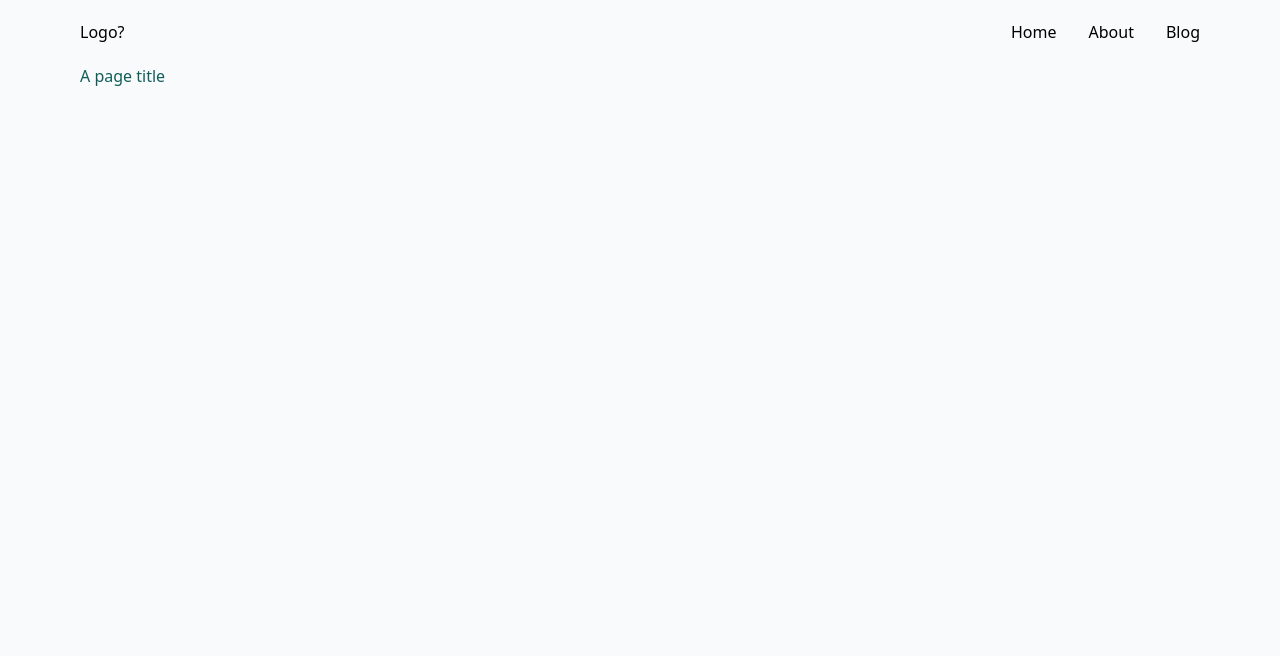
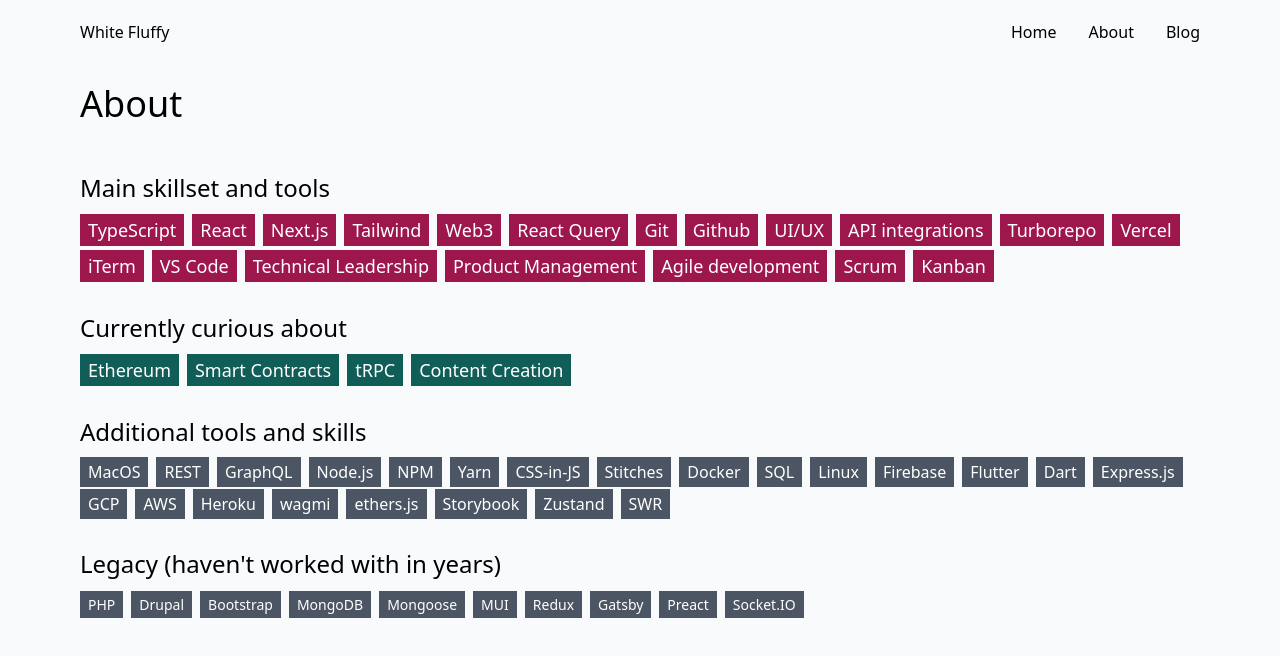
Before and after one commit to Haugen/personal-website, an Astro site: page /about in a window 1280 px wide. Built offline with nearby package versions, Linux system fonts and the light colour scheme; Astro itself is replaced by a stand-in of ours.

Commit message:
adding some skills on about page

```diff
--- a/package.json
+++ b/package.json
@@ -13,6 +13,7 @@
   "dependencies": {
     "@astrojs/tailwind": "^2.1.3",
     "astro": "^1.6.10",
+    "classnames": "^2.3.2",
     "tailwindcss": "^3.2.4"
   }
 }
--- a/src/components/Header.astro
+++ b/src/components/Header.astro
@@ -2,8 +2,8 @@
 import Navigation from "./Navigation.astro";
 ---
 
-<div class="flex justify-between items-center py-5">
-  <div>Logo?</div>
+<div class="flex justify-between items-center py-5 mb-5">
+  <div>White Fluffy</div>
   <div>
     <Navigation />
   </div>
--- /dev/null
+++ b/src/components/SkillLabel.astro
@@ -0,0 +1,18 @@
+---
+import cn from "classnames";
+
+export interface Props {
+  bg?: string;
+  size?: "lg" | "md" | "sm";
+}
+
+const { bg = "bg-gray-800", size = "md" } = Astro.props;
+
+const sizes: Record<string, string> = {
+  lg: "text-lg",
+  md: "text-md",
+  sm: "text-sm",
+};
+---
+
+<span class={cn("px-2 py-1 text-white", bg, sizes[size])}><slot /></span>
--- /dev/null
+++ b/src/components/SkillLabelList.astro
@@ -0,0 +1,23 @@
+---
+import SkillLabel from "./SkillLabel.astro";
+
+export interface Props {
+  skills: string[];
+  size?: "lg" | "md" | "sm";
+  bg?: string;
+}
+
+const { skills, size = "md", bg = "bg-gray-800" } = Astro.props;
+---
+
+<ul class="flex flex-wrap gap-2">
+  {
+    skills.map((skill) => (
+      <li>
+        <SkillLabel size={size} bg={bg}>
+          {skill}
+        </SkillLabel>
+      </li>
+    ))
+  }
+</ul>
--- a/src/pages/about.astro
+++ b/src/pages/about.astro
@@ -1,11 +1,94 @@
 ---
 import BaseLayout from "../layouts/BaseLayout.astro";
+import SkillLabelList from "../components/SkillLabelList.astro";
 
-const pageTitle = "A page title";
+const pageTitle = "About";
 ---
 
 <BaseLayout title={pageTitle}>
   <main>
-    <h1 class="text-teal-800">{pageTitle}</h1>
+    <h1 class="text-4xl mb-12">{pageTitle}</h1>
+
+    <h2 class="mb-3 text-2xl">Main skillset and tools</h2>
+    <SkillLabelList
+      bg="bg-pink-800"
+      size="lg"
+      skills={[
+        "TypeScript",
+        "React",
+        "Next.js",
+        "Tailwind",
+        "Web3",
+        "React Query",
+        "Git",
+        "Github",
+        "UI/UX",
+        "API integrations",
+        "Turborepo",
+        "Vercel",
+        "iTerm",
+        "VS Code",
+        "Technical Leadership",
+        "Product Management",
+        "Agile development",
+        "Scrum",
+        "Kanban",
+      ]}
+    />
+
+    <h2 class="mb-3 text-2xl mt-8">Currently curious about</h2>
+    <SkillLabelList
+      bg="bg-teal-800"
+      size="lg"
+      skills={["Ethereum", "Smart Contracts", "tRPC", "Content Creation"]}
+    />
+
+    <h2 class="mb-3 text-2xl mt-8">Additional tools and skills</h2>
+    <SkillLabelList
+      bg="bg-gray-600"
+      skills={[
+        "MacOS",
+        "REST",
+        "GraphQL",
+        "Node.js",
+        "NPM",
+        "Yarn",
+        "CSS-in-JS",
+        "Stitches",
+        "Docker",
+        "SQL",
+        "Linux",
+        "Firebase",
+        "Flutter",
+        "Dart",
+        "Express.js",
+        "GCP",
+        "AWS",
+        "Heroku",
+        "wagmi",
+        "ethers.js",
+        "Storybook",
+        "Zustand",
+        "SWR",
+      ]}
+    />
+
+    <h2 class="mb-3 text-2xl mt-8">Legacy (haven't worked with in years)</h2>
+    <SkillLabelList
+      bg="bg-gray-600"
+      size="sm"
+      skills={[
+        "PHP",
+        "Drupal",
+        "Bootstrap",
+        "MongoDB",
+        "Mongoose",
+        "MUI",
+        "Redux",
+        "Gatsby",
+        "Preact",
+        "Socket.IO",
+      ]}
+    />
   </main>
 </BaseLayout>
```
Also changed, not shown: 1 other file.
